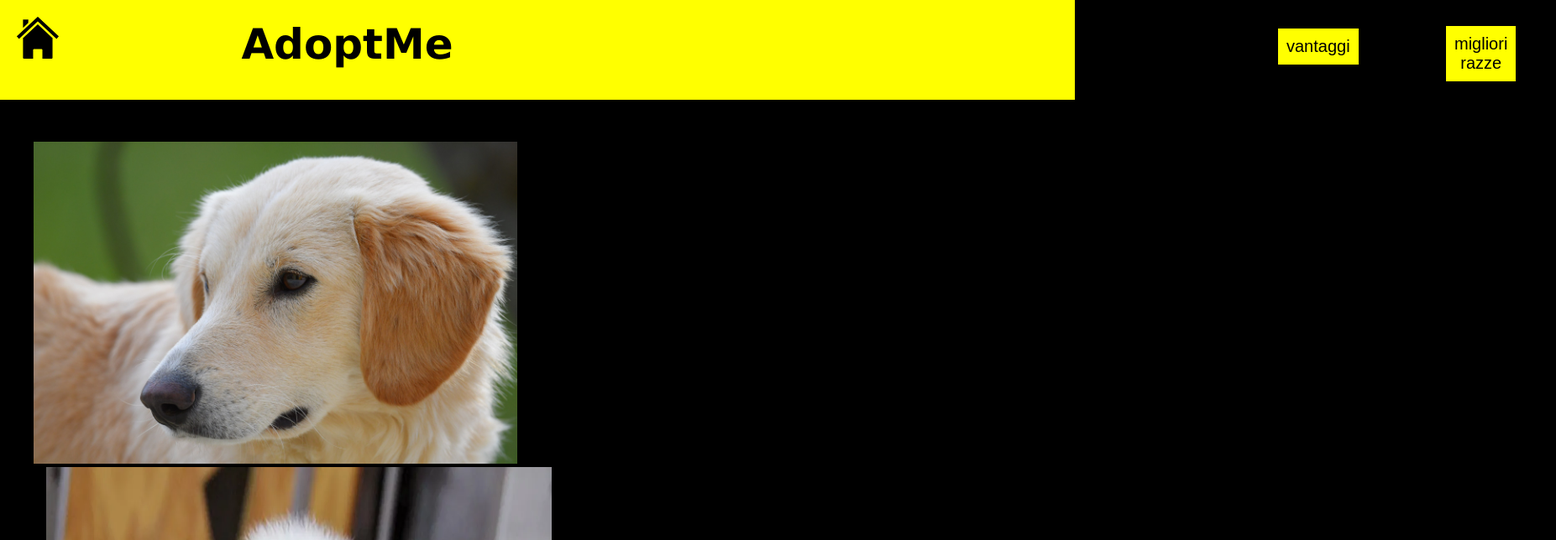
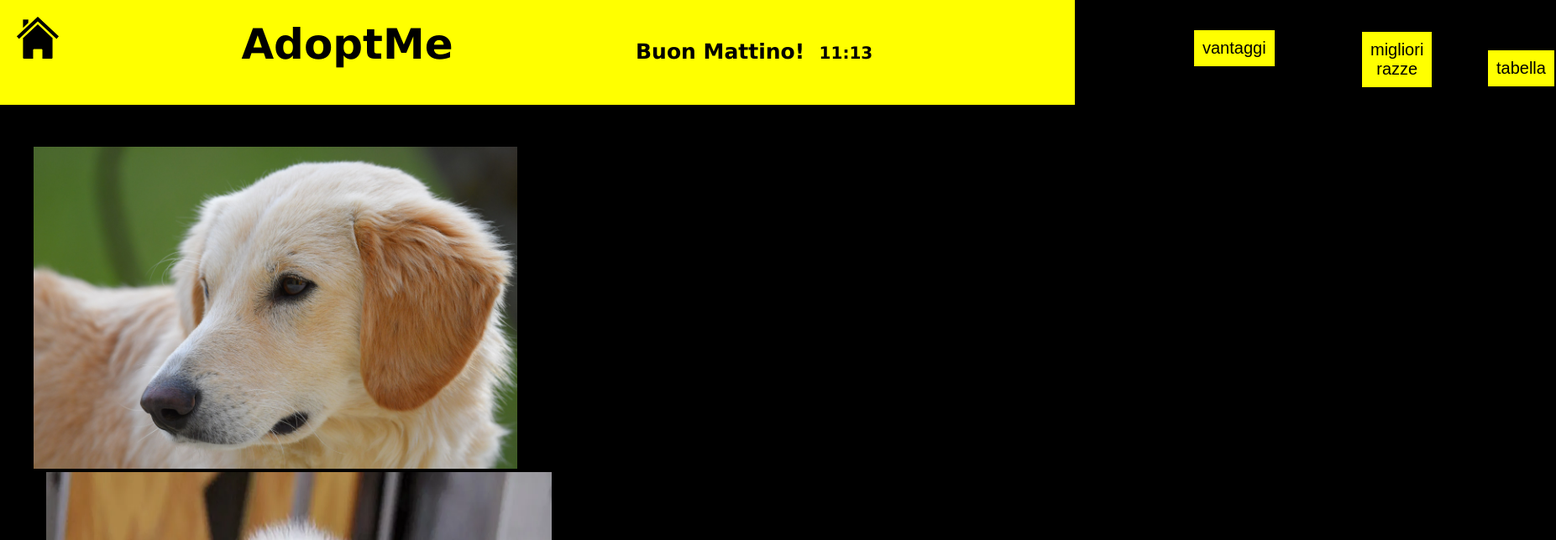
Before and after one commit to arthur875/arthur875.github.io, a plain HTML site: page index.html in a window 1280 px wide. Shown: the top 644 px of the page at 84% size, 1853 px wide, since content can reach past the window. Drawn offline with Linux system fonts and the light colour scheme.

Commit message:
added display_date.js. Refactor to html pages to integrate table.html

```diff
--- a/css/index.css
+++ b/css/index.css
@@ -30,8 +30,8 @@ html {
     text-align: center;
     color: black;
     padding: 10px;
-    margin-left: 1500px;
-    margin-top: -50px;
+    margin-left: 1400px;
+    margin-top: -48px;
     border: 2px solid black;
     background-color: yellow; /* Add a background color for the button */
     display: block;
@@ -48,8 +48,8 @@ html {
     text-align: center;
     color: black;
     padding: 10px;
-    margin-left: 1700px;
-    margin-top: -50px;
+    margin-left: 1600px;
+    margin-top: -45px;
     border: 2px solid black;
     background-color: yellow; /* Add a background color for the button */
     display: block;
@@ -57,6 +57,24 @@ html {
 }
 
 #button-breeds:hover {
+    background-color: black;
+    color: white;
+}
+
+#button-multiplication-table {
+    font-size: 20px;
+    text-align: center;
+    color: black;
+    padding: 10px;
+    margin-left: 1750px;
+    margin-top: -48px; /* Adjust as needed */
+    border: 2px solid black;
+    background-color: yellow; /* Add a background color for the button */
+    display: block;
+    transition: background-color 0.3s, color 0.3s;
+}
+
+#button-multiplication-table:hover {
     background-color: black;
     color: white;
 }
@@ -99,3 +117,17 @@ body {
     margin-left: 55px;
     margin-right: 40px;
 }
+
+
+#date {
+    font-size: 20px;
+    color: black;
+    margin-top: 50px;
+}
+
+#greeting_message {
+    font-size: 25px;
+    color: black;
+    margin-top: -50px;
+    margin-left: 200px;
+}
--- a/css/motivations.css
+++ b/css/motivations.css
@@ -30,7 +30,7 @@ html {
     text-align: center;
     color: black;
     padding: 10px;
-    margin-left: 1500px;
+    margin-left: 1400px;
     margin-top: -50px;
     border: 2px solid black;
     background-color: yellow; /* Add a background color for the button */
@@ -48,7 +48,7 @@ html {
     text-align: center;
     color: black;
     padding: 10px;
-    margin-left: 1700px;
+    margin-left: 1600px;
     margin-top: -50px;
     border: 2px solid black;
     background-color: yellow; /* Add a background color for the button */
@@ -61,6 +61,24 @@ html {
     color: white;
 }
 
+
+#button-multiplication-table {
+    font-size: 20px;
+    text-align: center;
+    color: black;
+    padding: 10px;
+    margin-left: 1750px;
+    margin-top: -48px; /* Adjust as needed */
+    border: 2px solid black;
+    background-color: yellow; /* Add a background color for the button */
+    display: block;
+    transition: background-color 0.3s, color 0.3s;
+}
+
+#button-multiplication-table:hover {
+    background-color: black;
+    color: white;
+}
 
 a {
     text-decoration: none;
@@ -175,3 +193,19 @@ ul li::before {
     color: white;
     margin-top: -20px;
 }
+
+
+
+
+#date {
+    font-size: 20px;
+    color: black;
+    margin-top: 50px;
+}
+
+#greeting_message {
+    font-size: 25px;
+    color: black;
+    margin-top: -50px;
+    margin-left: 200px;
+}
--- a/css/top_breeds.css
+++ b/css/top_breeds.css
@@ -30,7 +30,7 @@ html {
     text-align: center;
     color: black;
     padding: 10px;
-    margin-left: 1500px;
+    margin-left: 1400px;
     margin-top: -50px;
     border: 2px solid black;
     background-color: yellow; /* Add a background color for the button */
@@ -48,7 +48,7 @@ html {
     text-align: center;
     color: black;
     padding: 10px;
-    margin-left: 1700px;
+    margin-left: 1600px;
     margin-top: -50px;
     border: 2px solid black;
     background-color: yellow; /* Add a background color for the button */
@@ -61,6 +61,24 @@ html {
     color: white;
 }
 
+
+#button-multiplication-table {
+    font-size: 20px;
+    text-align: center;
+    color: black;
+    padding: 10px;
+    margin-left: 1750px;
+    margin-top: -48px; /* Adjust as needed */
+    border: 2px solid black;
+    background-color: yellow; /* Add a background color for the button */
+    display: block;
+    transition: background-color 0.3s, color 0.3s;
+}
+
+#button-multiplication-table:hover {
+    background-color: black;
+    color: white;
+}
 a {
     text-decoration: none;
     color: black;
@@ -123,3 +141,19 @@ body {
     color: white;
     margin-top: -20px;
 }
+
+
+
+
+#date {
+    font-size: 20px;
+    color: black;
+    margin-top: 50px;
+}
+
+#greeting_message {
+    font-size: 25px;
+    color: black;
+    margin-top: -50px;
+    margin-left: 200px;
+}
--- a/index.html
+++ b/index.html
@@ -7,12 +7,17 @@
 
         <body>
 
+            <script src="js/display_date.js"></script>
+
             <h1 id="title">
                 <div>
                     <a href="index.html"><img src="img/home_icon.png" alt="Icon" width="50" height="50"></a>
                     <span>AdoptMe</span>
+                    <span id="greeting_message"></span>
+                    <span id="date"></span>
                     <a href="motivations.html"><button id="button-benefits">vantaggi</button></a>
                     <a href="top_breeds.html"><button id="button-breeds">migliori razze</button></a>
+                    <a href="table.html"><button id="button-multiplication-table">tabella</button></a>
                 </div>
             </h1>
 
--- /dev/null
+++ b/js/display_date.js
@@ -0,0 +1,21 @@
+document.addEventListener('DOMContentLoaded', () => {
+    const date = new Date();
+    const dateElement = document.getElementById('date');
+    if (dateElement) { // If element with ID 'date' exists
+        dateElement.innerHTML = date.getHours() + ":" + date.getMinutes();
+    } else { // If element with ID 'date' does not exist
+        console.error("Element with ID 'date' not found.");
+    }
+
+    const greeting_message = document.getElementById('greeting_message');
+
+    if (greeting_message) {
+        if (date.getHours() < 12) {
+            greeting_message.innerHTML = "Buon Mattino!";
+        } else if (date.getHours() < 18) {
+            greeting_message.innerHTML = "Buon Pomeriggio!";
+        } else {
+            greeting_message.innerHTML = "Buona Sera!";
+        }
+    }
+});
```
Also changed, not shown: motivations.html (+7 -1 lines), top_breeds.html (+5 -0 lines).
